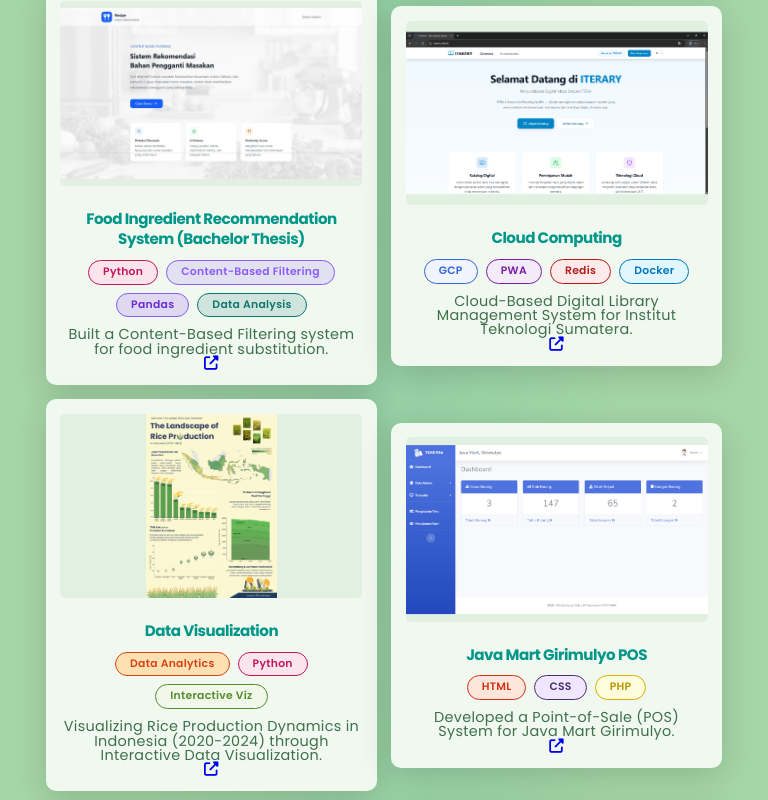
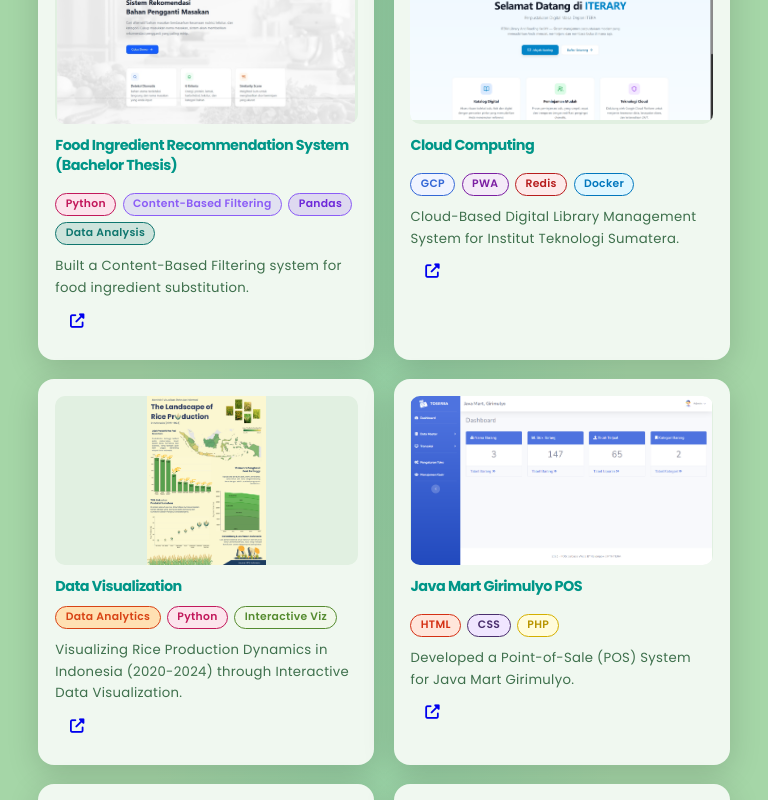
Before and after one commit to edwindarrenhasannudin/Portofolio, a React (Vite) app: page / in a window 768 px wide. Shown: the part 4760-5560 px from the top of the page. Built offline with nearby package versions, Linux system fonts and the light colour scheme.

Commit message:
Add responsive styles for project cards and implement carousel functionality

```diff
--- a/styles/responsive.css
+++ b/styles/responsive.css
@@ -2081,3 +2081,171 @@
     text-align: center;
   }
 }
+
+/* Project cards use a stable grid on tablets and a single column on phones. */
+@media (min-width: 601px) and (max-width: 1200px) {
+  .portfolio {
+    padding: clamp(4rem, 7vw, 5rem) clamp(1.25rem, 5vw, 4rem);
+  }
+
+  .portfolio-heading {
+    margin-bottom: 2rem;
+  }
+
+  .project-widget-carousel {
+    display: block;
+    width: 100%;
+    max-width: 1040px;
+    height: auto;
+    margin: 0 auto;
+    padding: 0;
+    overflow: visible;
+  }
+
+  .project-track {
+    display: grid;
+    grid-template-columns: repeat(2, minmax(0, 1fr));
+    gap: clamp(1rem, 2.5vw, 1.5rem);
+    width: 100%;
+    height: auto;
+  }
+
+  .project-card,
+  .project-card.portfolio-item-1 {
+    position: relative;
+    inset: auto;
+    display: flex;
+    flex-direction: column;
+    width: 100%;
+    min-width: 0;
+    max-width: none;
+    height: 100%;
+    min-height: 0;
+    margin: 0;
+    padding: clamp(1rem, 2.2vw, 1.5rem);
+    overflow: hidden;
+    border-radius: 16px;
+    opacity: 1 !important;
+    z-index: 1 !important;
+    transform: none !important;
+    pointer-events: auto;
+    text-align: left;
+  }
+
+  .project-card img,
+  .project-card.portfolio-item-1 img {
+    display: block;
+    width: 100%;
+    height: clamp(160px, 22vw, 240px);
+    margin: 0 0 0.75rem;
+    border-radius: 10px;
+    background: var(--snd-bf-color);
+    object-fit: contain;
+  }
+
+  .project-info {
+    display: flex;
+    flex: 1;
+    flex-direction: column;
+    align-items: flex-start;
+    padding: 0;
+  }
+
+  .project-card h3 {
+    padding-top: 0;
+    font-size: clamp(1rem, 1.8vw, 1.2rem);
+    line-height: 1.4;
+  }
+
+  .project-card p {
+    font-size: 0.92rem;
+    line-height: 1.65;
+  }
+
+  .project-card .project-tags {
+    justify-content: flex-start;
+    gap: 0.45rem;
+  }
+
+  .project-card a {
+    display: inline-flex;
+    min-width: 44px;
+    min-height: 44px;
+    align-items: center;
+    justify-content: center;
+  }
+
+  .project-tags .tag {
+    max-width: 100%;
+    padding: 0.35rem 0.65rem;
+    white-space: normal;
+    overflow-wrap: anywhere;
+  }
+
+  .project-card.portfolio-item-1 .portfolio-info-1 {
+    position: static;
+    width: 100%;
+    height: auto;
+    padding: 0;
+    background: transparent;
+    opacity: 1;
+    transform: none;
+  }
+
+  .project-card.portfolio-item-1 .portfolio-info-1 h3 {
+    color: var(--main-color);
+  }
+
+  .project-widget-carousel .carousel-btn {
+    display: none;
+  }
+}
+
+@media (max-width: 600px) {
+  .portfolio {
+    padding: 4rem 5%;
+  }
+
+  .portfolio-heading {
+    margin-bottom: 1.5rem;
+  }
+
+  .project-track {
+    gap: 1rem;
+  }
+
+  .project-card,
+  .project-card.portfolio-item-1 {
+    text-align: left;
+  }
+
+  .project-card .project-tags {
+    justify-content: flex-start;
+  }
+
+  .project-card a {
+    display: inline-flex;
+    min-width: 44px;
+    min-height: 44px;
+    align-items: center;
+    justify-content: center;
+  }
+}
+
+.project-card:focus-within {
+  outline: 2px solid var(--main-color);
+  outline-offset: 3px;
+}
+
+@media (max-width: 1200px) and (hover: hover) and (pointer: fine) {
+  .project-card:hover {
+    transform: translateY(-4px) !important;
+    box-shadow: 0 12px 28px rgba(0, 0, 0, 0.2);
+  }
+}
+
+@media (prefers-reduced-motion: reduce) {
+  .project-card {
+    transition: none;
+  }
+}
```
